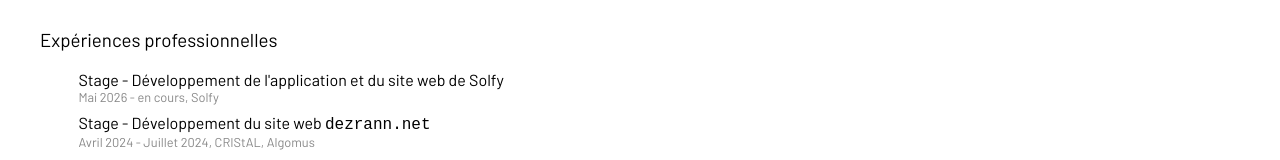
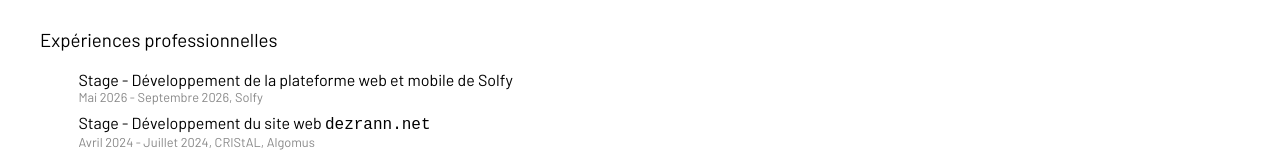
Before and after one commit to Lacisum/theodepinho.net, a React (Vite) app: page /cv in a window 1280 px wide. Shown: the part 172-332 px from the top of the page. Built offline with nearby package versions, Linux system fonts and the light colour scheme.

Commit message:
:sparkles: updated my CV

```diff
--- a/src/App/BasePage/PageFound/main/CV/ProfessionalExperiences.tsx
+++ b/src/App/BasePage/PageFound/main/CV/ProfessionalExperiences.tsx
@@ -12,9 +12,11 @@ const ProfessionalExperiences = () => {
       <ol id='jobs-list' className='cv-list'>
         <li className='job'>
           <h4 className='title'>
-            Stage - Développement de l'application et du site web de Solfy
+            Stage - Développement de la plateforme web et mobile de Solfy
           </h4>
-          <div className={`details ${theme}`}>Mai 2026 - en cours, Solfy</div>
+          <div className={`details ${theme}`}>
+            Mai 2026 - Septembre 2026, Solfy
+          </div>
         </li>
         <li className='job'>
           <h4 className='title'>
```
